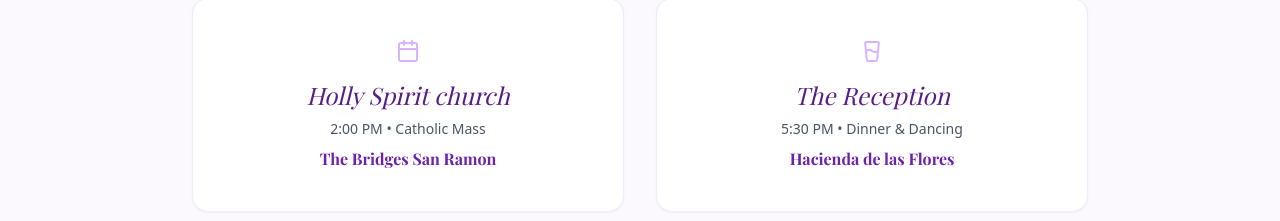
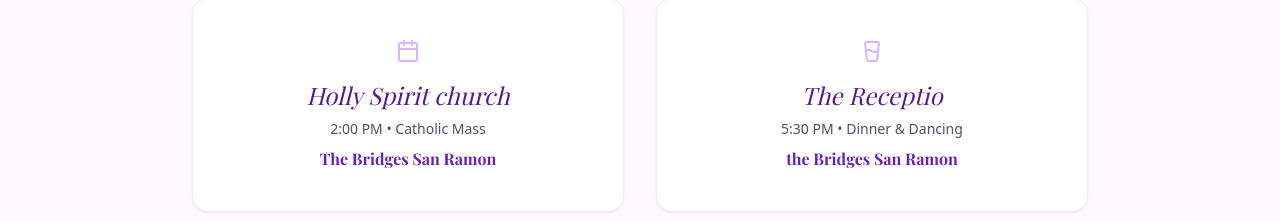
Before and after one commit to ochampo/our-wedding, a React (Vite) app: page / in a window 1280 px wide. Shown: the part 636-857 px from the top of the page. Built offline with nearby package versions, Linux system fonts and the light colour scheme; no server answers; a web font is replaced by a local one.

Commit message:
fixing content

```diff
--- a/src/App.jsx
+++ b/src/App.jsx
@@ -104,9 +104,9 @@ const WeddingSite = () => {
               </div>
               <div className="bg-white p-10 rounded-2xl shadow-sm text-center border border-purple-100">
                 <GlassWater className="mx-auto mb-4 text-purple-300" />
-                <h3 className="text-2xl mb-2 text-purple-900 font-light italic">The Reception</h3>
+                <h3 className="text-2xl mb-2 text-purple-900 font-light italic">The Receptio</h3>
                 <p className="text-slate-600 font-sans text-sm">5:30 PM • Dinner & Dancing</p>
-                <p className="font-bold mt-2 text-purple-800">Hacienda de las Flores</p>
+                <p className="font-bold mt-2 text-purple-800">the Bridges San Ramon</p>
               </div>
             </div>
           </section>
```
